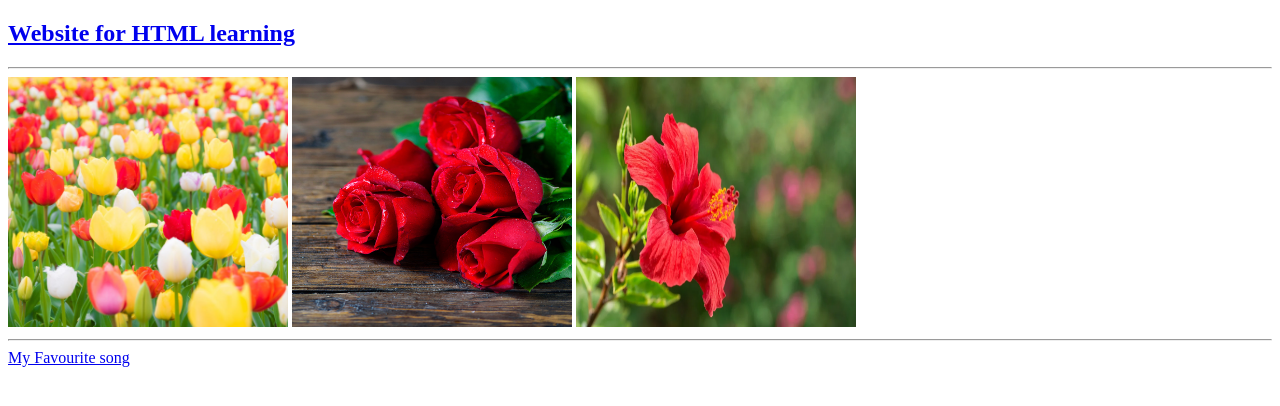
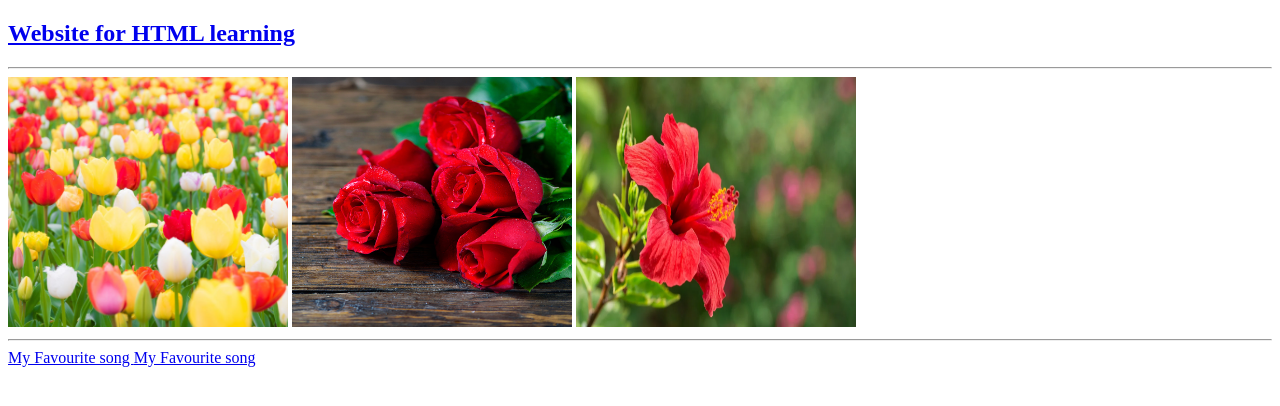
Before and after one commit to Nileshkale9/KannadNagarparishad, a plain HTML site: page index.html in a window 1280 px wide. Drawn offline with Linux system fonts and the light colour scheme.

Commit message:
Update index.html

```diff
--- a/index.html
+++ b/index.html
@@ -13,6 +13,8 @@
     <img src="jasmin.webp" alt="" width="280px" height="250px">
     <hr>
     <a href="my song.mp3"download>My Favourite song </a>
+    <a href="studentRegistrationForm.html">My Favourite song </a>
+
 
 
 </body>
```
